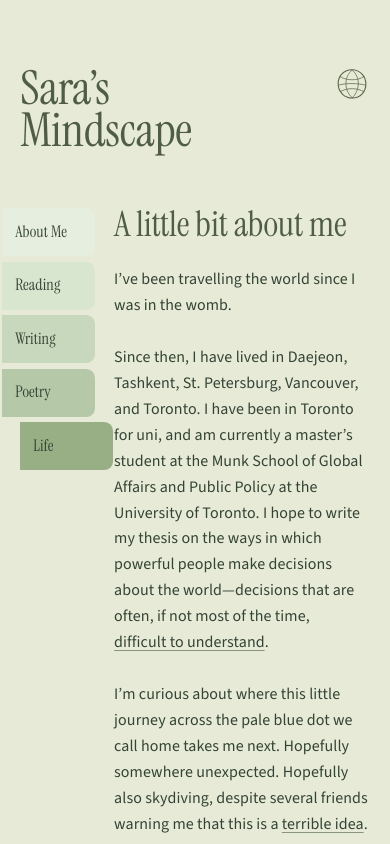
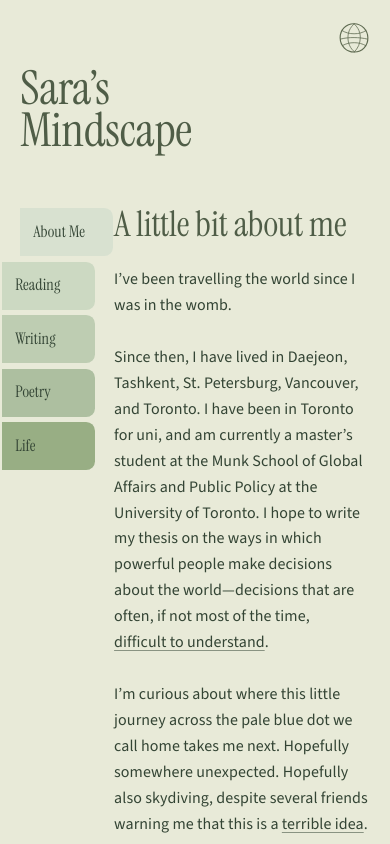
Before and after one commit to saykig/sarakim23, a Next.js app: page /about in a window 390 px wide. Shown: the top 844 px of the page. Built offline with nearby package versions, Linux system fonts and the light colour scheme.

Commit message:
Turn Mindscape into fixed section panels

```diff
--- a/app/components/mindscape-page.tsx
+++ b/app/components/mindscape-page.tsx
@@ -2,6 +2,8 @@
 
 import Link from 'next/link'
 import { useEffect, useState } from 'react'
+import { useReducedMotion } from 'motion/react'
+import { TransitionPanel } from '@/components/core/transition-panel'
 import { Tabs, TabsList, TabsTrigger } from '@/components/ui/tabs'
 import { AboutCopy } from './about-copy'
 import { HomeGlobeNav } from './home-globe-nav'
@@ -23,64 +25,23 @@ function isMindscapeSection(value: string): value is MindscapeSectionId {
 export function MindscapePage() {
   const [activeSection, setActiveSection] =
     useState<MindscapeSectionId>('about')
+  const reduceMotion = useReducedMotion()
 
   useEffect(() => {
-    let frame = 0
-
-    const updateActiveSection = () => {
-      frame = 0
-      const pageBottom =
-        window.scrollY + window.innerHeight >=
-        document.documentElement.scrollHeight - 4
-
-      if (pageBottom) {
-        setActiveSection('life')
-        return
-      }
-
-      const readingLine = Math.max(120, window.innerHeight * 0.28)
-      let nextSection: MindscapeSectionId = 'about'
-
-      for (const section of mindscapeSections) {
-        const element = document.getElementById(section.id)
-        if (element && element.getBoundingClientRect().top <= readingLine) {
-          nextSection = section.id
-        }
-      }
-
-      setActiveSection(nextSection)
-    }
-
-    const handleScroll = () => {
-      if (!frame) frame = window.requestAnimationFrame(updateActiveSection)
-    }
-
-    updateActiveSection()
-    window.addEventListener('scroll', handleScroll, { passive: true })
-    window.addEventListener('resize', handleScroll)
-
-    return () => {
-      window.removeEventListener('scroll', handleScroll)
-      window.removeEventListener('resize', handleScroll)
-      if (frame) window.cancelAnimationFrame(frame)
-    }
+    const initialSection = window.location.hash.slice(1)
+    if (isMindscapeSection(initialSection)) setActiveSection(initialSection)
   }, [])
 
-  const scrollToSection = (value: string) => {
+  const selectSection = (value: string) => {
     if (!isMindscapeSection(value)) return
-
-    const section = document.getElementById(value)
-    if (!section) return
 
     setActiveSection(value)
     window.history.replaceState(null, '', `#${value}`)
-    section.scrollIntoView({
-      behavior: window.matchMedia('(prefers-reduced-motion: reduce)').matches
-        ? 'auto'
-        : 'smooth',
-      block: 'start',
-    })
   }
+
+  const activeIndex = mindscapeSections.findIndex(
+    (section) => section.id === activeSection
+  )
 
   return (
     <article className="about-page mindscape-page">
@@ -94,9 +55,9 @@ export function MindscapePage() {
           <aside className="mindscape-index" aria-label="Mindscape index">
             <Tabs
               value={activeSection}
-              onValueChange={scrollToSection}
+              onValueChange={selectSection}
               orientation="vertical"
-              activationMode="automatic"
+              activationMode="manual"
               className="mindscape-tabs"
             >
               <TabsList className="mindscape-tabs-list">
@@ -105,7 +66,7 @@ export function MindscapePage() {
                     key={section.id}
                     id={`mindscape-tab-${section.id}`}
                     value={section.id}
-                    aria-controls={section.id}
+                    aria-controls={`mindscape-panel-${section.id}`}
                     className="mindscape-tab"
                   >
                     {section.label}
@@ -116,27 +77,42 @@ export function MindscapePage() {
           </aside>
 
           <div className="mindscape-content">
+            <TransitionPanel
+              className="mindscape-transition-panel"
+              activeIndex={activeIndex}
+              transition={{ duration: reduceMotion ? 0 : 0.24, ease: 'easeOut' }}
+              variants={{
+                enter: { opacity: 0, y: 10, filter: 'blur(1px)' },
+                center: { opacity: 1, y: 0, filter: 'blur(0px)' },
+                exit: { opacity: 0, y: -8, filter: 'blur(1px)' },
+              }}
+            >
+              {[
                 <section
-              id="about"
+                  key="about"
+                  id="mindscape-panel-about"
                   className="mindscape-section mindscape-section-about"
+                  role="tabpanel"
                   aria-labelledby="mindscape-tab-about"
                 >
                   <h2>A little bit about me</h2>
                   <AboutCopy />
-            </section>
-
+                </section>,
                 <section
-              id="reading"
+                  key="reading"
+                  id="mindscape-panel-reading"
                   className="mindscape-section"
+                  role="tabpanel"
                   aria-labelledby="mindscape-tab-reading"
                 >
                   <h2>Reading</h2>
                   <p className="mindscape-placeholder">to be continued...</p>
-            </section>
-
+                </section>,
                 <section
-              id="writing"
+                  key="writing"
+                  id="mindscape-panel-writing"
                   className="mindscape-section"
+                  role="tabpanel"
                   aria-labelledby="mindscape-tab-writing"
                 >
                   <h2>Writing</h2>
@@ -146,30 +122,34 @@ export function MindscapePage() {
                     </a>
                     <p>
                       An essay about the growing distance between the people
-                  building advanced AI and the institutions expected to govern
-                  it. It asks who holds technical knowledge, who holds public
-                  authority, and what happens when those responsibilities sit
-                  in different places.
+                      building advanced AI and the institutions expected to
+                      govern it. It asks who holds technical knowledge, who
+                      holds public authority, and what happens when those
+                      responsibilities sit in different places.
                     </p>
                   </article>
-            </section>
-
+                </section>,
                 <section
-              id="poetry"
+                  key="poetry"
+                  id="mindscape-panel-poetry"
                   className="mindscape-section mindscape-section-empty"
+                  role="tabpanel"
                   aria-labelledby="mindscape-tab-poetry"
                 >
                   <h2>Poetry</h2>
-            </section>
-
+                </section>,
                 <section
-              id="life"
+                  key="life"
+                  id="mindscape-panel-life"
                   className="mindscape-section"
+                  role="tabpanel"
                   aria-labelledby="mindscape-tab-life"
                 >
                   <h2>Life</h2>
                   <p className="mindscape-placeholder">to be continued...</p>
-            </section>
+                </section>,
+              ]}
+            </TransitionPanel>
           </div>
         </div>
 
--- a/app/global.css
+++ b/app/global.css
@@ -1346,7 +1346,7 @@ body:has(.about-page) ::selection {
 }
 
 .mindscape-tab {
-  --mindscape-tab-color: #e6eedf;
+  --mindscape-tab-color: #d8e1d0;
   --mindscape-tab-rest-x: -0.45rem;
   display: flex;
   width: min(100%, 8.75rem);
@@ -1375,37 +1375,27 @@ body:has(.about-page) ::selection {
 }
 
 .mindscape-tab:nth-child(2) {
-  --mindscape-tab-color: #d8e5cf;
+  --mindscape-tab-color: #ccd9c2;
 }
 
 .mindscape-tab:nth-child(3) {
-  --mindscape-tab-color: #c8d8bd;
+  --mindscape-tab-color: #becdb2;
 }
 
 .mindscape-tab:nth-child(4) {
-  --mindscape-tab-color: #b5c8a8;
+  --mindscape-tab-color: #adbfa0;
 }
 
 .mindscape-tab:nth-child(5) {
-  --mindscape-tab-color: #9db488;
+  --mindscape-tab-color: #98ae84;
 }
 
 .mindscape-tab:hover {
-  background: color-mix(
-    in srgb,
-    var(--mindscape-tab-color) 94%,
-    var(--atlas-sage)
-  );
   color: var(--atlas-ink);
   transform: translateX(calc(var(--mindscape-tab-rest-x) + 0.7rem));
 }
 
 .mindscape-tab[data-state='active'] {
-  background: color-mix(
-    in srgb,
-    var(--mindscape-tab-color) 88%,
-    var(--atlas-sage)
-  );
   color: var(--atlas-ink);
   transform: translateX(calc(var(--mindscape-tab-rest-x) + 1.125rem));
 }
@@ -1415,11 +1405,6 @@ body:has(.about-page) ::selection {
 }
 
 .mindscape-tab:focus-visible:not([data-state='active']) {
-  background: color-mix(
-    in srgb,
-    var(--mindscape-tab-color) 90%,
-    var(--atlas-sage)
-  );
   transform: translateX(calc(var(--mindscape-tab-rest-x) + 0.7rem));
 }
 
@@ -1428,18 +1413,18 @@ body:has(.about-page) ::selection {
   max-width: 70rem;
 }
 
+.mindscape-transition-panel {
+  position: relative;
+  min-height: clamp(22rem, 52vh, 34rem);
+}
+
 .mindscape-section {
-  min-height: clamp(28rem, 68vh, 44rem);
-  scroll-margin-top: clamp(2rem, 8vh, 5rem);
+  min-height: 0;
 }
 
 .mindscape-section-about {
   min-height: 0;
-  padding-bottom: clamp(7rem, 14vw, 12rem);
-}
-
-.mindscape-section + .mindscape-section {
-  padding-top: clamp(2rem, 4vw, 3.5rem);
+  padding-bottom: 0;
 }
 
 .mindscape-section h2 {
@@ -1499,7 +1484,14 @@ body:has(.about-page) ::selection {
 }
 
 .mindscape-section-empty {
-  min-height: clamp(22rem, 56vh, 36rem);
+  min-height: 0;
+}
+
+.mindscape-page .home-globe-nav {
+  position: fixed;
+  z-index: 12;
+  top: clamp(1.15rem, calc(4vw - 0.35rem), 2.65rem);
+  right: clamp(1rem, calc(5vw - 0.35rem), 4.65rem);
 }
 
 @media (max-width: 1040px) {
@@ -1658,13 +1650,12 @@ body:has(.about-page) ::selection {
   }
 
   .mindscape-section {
-    min-height: 58vh;
-    scroll-margin-top: 1.5rem;
+    min-height: 0;
   }
 
   .mindscape-section-about {
     min-height: 0;
-    padding-bottom: 6rem;
+    padding-bottom: 0;
   }
 
   .mindscape-section h2 {
@@ -1677,7 +1668,16 @@ body:has(.about-page) ::selection {
   }
 
   .mindscape-section-empty {
+    min-height: 0;
+  }
+
+  .mindscape-transition-panel {
     min-height: 50vh;
+  }
+
+  .mindscape-page .home-globe-nav {
+    top: 1rem;
+    right: 0.85rem;
   }
 }
 
--- a/tests/globe-first-load.mjs
+++ b/tests/globe-first-load.mjs
@@ -149,6 +149,57 @@ async function assertHomeGlobeNav(page, label) {
   }
 }
 
+async function assertMindscapeTabs(page, label) {
+  const tabs = page.getByRole('tab')
+  if ((await tabs.count()) !== 5) {
+    throw new Error(`${label}: expected five Mindscape tabs.`)
+  }
+
+  const before = await page.evaluate(() => ({
+    colors: [...document.querySelectorAll('.mindscape-tab')].map(
+      (element) => getComputedStyle(element).backgroundColor
+    ),
+    globePosition: getComputedStyle(
+      document.querySelector('.mindscape-page .home-globe-nav')
+    ).position,
+    panelCount: document.querySelectorAll('[role="tabpanel"]').length,
+    panelId: document.querySelector('[role="tabpanel"]')?.id,
+  }))
+
+  if (
+    before.globePosition !== 'fixed' ||
+    before.panelCount !== 1 ||
+    before.panelId !== 'mindscape-panel-about'
+  ) {
+    throw new Error(
+      `${label}: Mindscape resting state was incorrect: ${JSON.stringify(before)}`
+    )
+  }
+
+  await page.getByRole('tab', { name: 'Writing' }).click()
+  await page.waitForTimeout(700)
+
+  const after = await page.evaluate(() => ({
+    colors: [...document.querySelectorAll('.mindscape-tab')].map(
+      (element) => getComputedStyle(element).backgroundColor
+    ),
+    panelCount: document.querySelectorAll('[role="tabpanel"]').length,
+    panelId: document.querySelector('[role="tabpanel"]')?.id,
+    text: document.querySelector('[role="tabpanel"]')?.textContent?.trim(),
+  }))
+
+  if (
+    after.panelCount !== 1 ||
+    after.panelId !== 'mindscape-panel-writing' ||
+    !after.text?.includes('What We Owe to Each Other') ||
+    JSON.stringify(after.colors) !== JSON.stringify(before.colors)
+  ) {
+    throw new Error(
+      `${label}: Mindscape tab selection was incorrect: ${JSON.stringify(after)}`
+    )
+  }
+}
+
 async function runScenario(viewport, run, scenario, navigate) {
   const context = await browser.newContext({ viewport })
   const page = await context.newPage()
@@ -203,6 +254,10 @@ try {
           page,
           `about home navigation ${viewport.name} ${viewport.width}x${viewport.height} run ${run}`
         )
+        await assertMindscapeTabs(
+          page,
+          `Mindscape tabs ${viewport.name} ${viewport.width}x${viewport.height} run ${run}`
+        )
 
         await page.goto(`${baseUrl}/blog`, {
           waitUntil: 'domcontentloaded',
```
Lines whose indentation alone changed are shown as unchanged.
